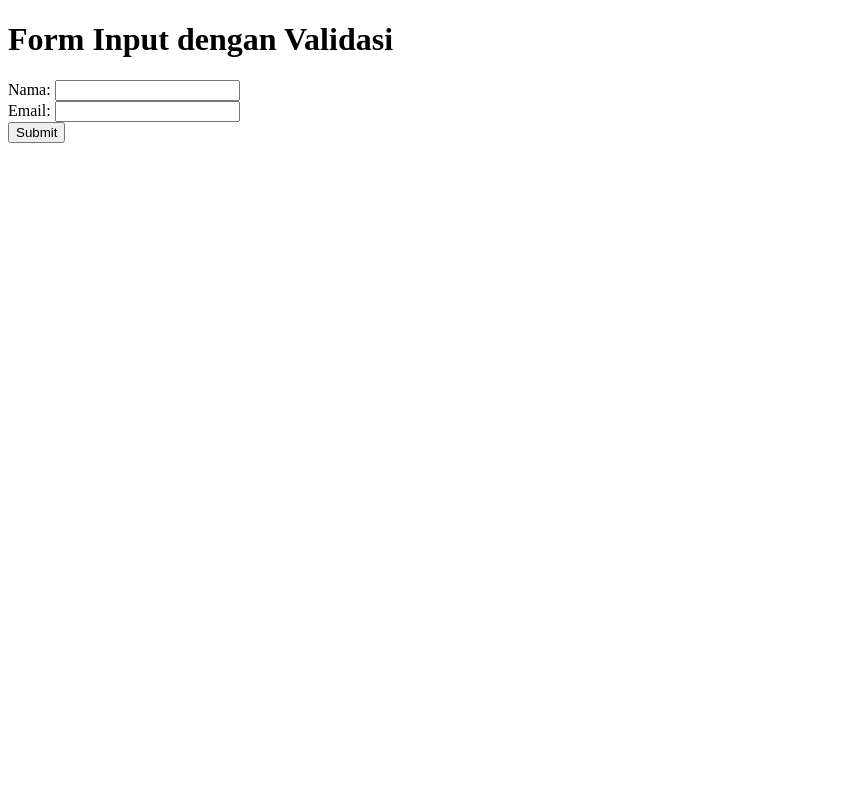
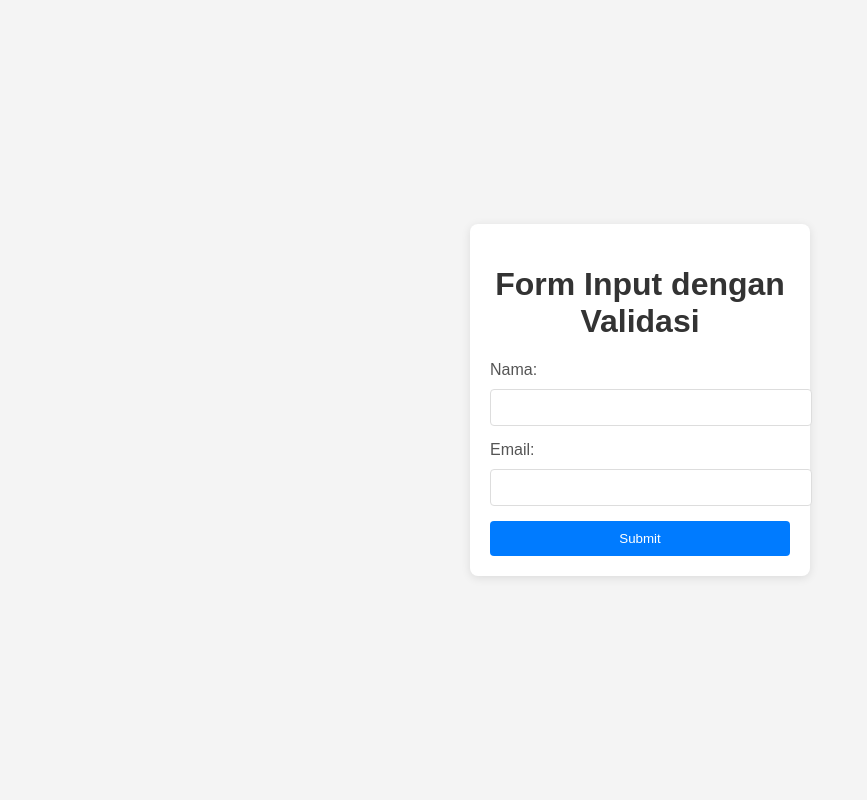
Before and after one commit to Kiki0122/dasarweb, a PHP site: page /form_validation.php in a window 1280 px wide. Shown: the whole page, without its empty margins (0-867 px from the left). Run offline with PHP 8.4, Linux system fonts and the light colour scheme.

Commit message:
Practical Section 7 : Form Validation kedua

```diff
--- a/JS07_PHP-jQuery/form_validation.php
+++ b/JS07_PHP-jQuery/form_validation.php
@@ -4,17 +4,89 @@
     <meta charset="UTF-8">
     <meta name="viewport" content="width=device-width, initial-scale=1.0">
     <title>Form Input dengan Validasi</title>
+    <style>
+        body {
+            font-family: Arial, sans-serif;
+            background-color: #f4f4f4;
+            margin: 0;
+            padding: 0;
+            display: flex;
+            justify-content: center;
+            align-items: center;
+            height: 100vh;
+        }
+
+        .container {
+            background-color: white;
+            padding: 20px;
+            border-radius: 8px;
+            box-shadow: 0 2px 10px rgba(0, 0, 0, 0.1);
+            width: 300px;
+        }
+
+        h1 {
+            text-align: center;
+            color: #333;
+        }
+
+        label {
+            margin-bottom: 5px;
+            display: block;
+            color: #555;
+        }
+
+        input[type="text"] {
+            width: 100%;
+            padding: 10px;
+            margin: 5px 0 15px 0;
+            border: 1px solid #ddd;
+            border-radius: 4px;
+            transition: border 0.3s;
+        }
+
+        input[type="text"]:focus {
+            border: 1px solid #007bff;
+            outline: none;
+        }
+
+        input[type="submit"] {
+            background-color: #007bff;
+            color: white;
+            padding: 10px;
+            border: none;
+            border-radius: 4px;
+            cursor: pointer;
+            width: 100%;
+            transition: background-color 0.3s;
+        }
+
+        input[type="submit"]:hover {
+            background-color: #0056b3;
+        }
+
+        .error {
+            color: red;
+            margin: 5px 0;
+            font-size: 14px;
+        }
+
+        .success {
+            color: green;
+            font-size: 16px;
+            margin-top: 10px;
+            text-align: center;
+        }
+    </style>
 </head>
 <body>
+    <div class="container">
         <h1>Form Input dengan Validasi</h1>
         <form method="post" action="<?php echo htmlspecialchars($_SERVER["PHP_SELF"]); ?>">
             <label for="nama">Nama:</label>
             <input type="text" id="nama" name="nama" required>
-        <br>
 
             <label for="email">Email:</label>
             <input type="text" id="email" name="email" required>
-        <br>
 
             <input type="submit" value="Submit">
         </form>
@@ -40,14 +112,15 @@
             // Jika ada kesalahan validasi
             if (!empty($errors)) {
                 foreach ($errors as $error) {
-                echo $error . "<br>";
+                    echo "<div class='error'>$error</div>";
                 }
             } else {
                 // Lanjutkan dengan pemrosesan data jika semua validasi berhasil
                 // Misalnya, menyimpan data ke database atau mengirim email
-            echo "Data berhasil dikirim: Nama = $nama, Email = $email";
+                echo "<div class='success'>Data berhasil dikirim: Nama = $nama, Email = $email</div>";
             }
         }
         ?>
+    </div>
 </body>
 </html>
```
Lines whose indentation alone changed are shown as unchanged.
